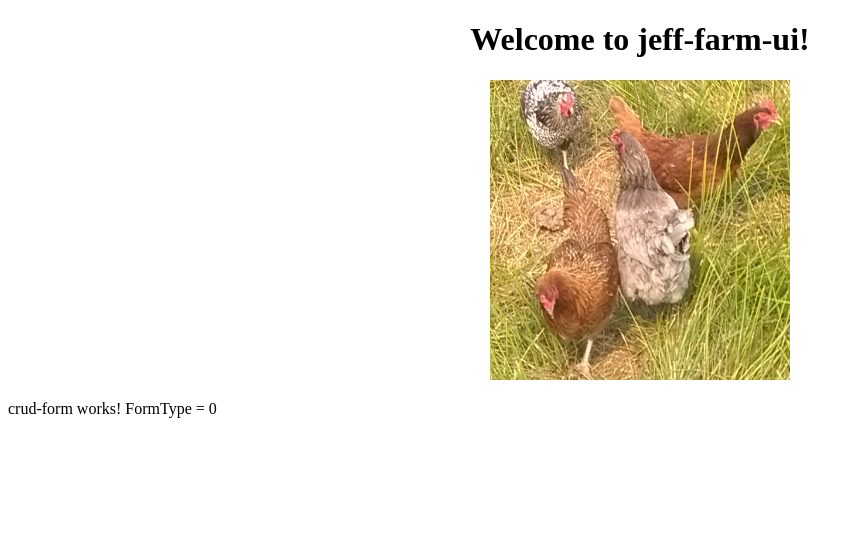
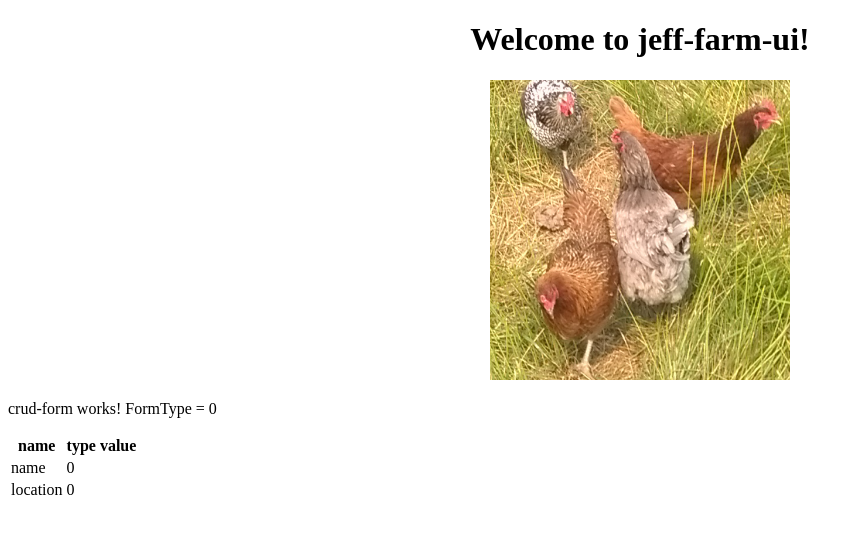
Before and after one commit to jacobpatterson1549/jeff-farm, an Angular app in the folder jeff-farm-ui/: page /farms in a window 1280 px wide. Both pictures are taken after a click on the button "Create new Item". Shown: the top 534 px of the page, without its empty margins (0-862 px from the left). Built offline with nearby package versions, Linux system fonts and the light colour scheme; no server answers.

Commit message:
passing necessary pojos to the crud-form component.

```diff
--- a/jeff-farm-ui/src/app/classes/crud.item.ts
+++ b/jeff-farm-ui/src/app/classes/crud.item.ts
@@ -1,4 +1,8 @@
+import { FormItem } from './form.item';
+
 export abstract class CrudItem {
 
     constructor(public id: number) { }
+
+    abstract getFormItems(): FormItem[];
 }
--- a/jeff-farm-ui/src/app/classes/farm.ts
+++ b/jeff-farm-ui/src/app/classes/farm.ts
@@ -1,8 +1,22 @@
 import { CrudItem } from './crud.item';
+import { FormItem, FormItemType,  } from './form.item';
 
 export class Farm extends CrudItem {
 
-    constructor(public id: number, public name: string, public location: string) {
-        super(id);
+    public static readonly ITEM_NAMES = ['name', 'location'];
+
+    public id: number;
+    public name: string;
+    public location: string;
+
+    constructor() {
+        super(-1);
+    }
+
+    getFormItems(): FormItem[] {
+        return [
+            new FormItem('name', FormItemType.String, this.name),
+            new FormItem('location', FormItemType.String, this.location),
+        ]
     }
 }
--- /dev/null
+++ b/jeff-farm-ui/src/app/classes/form.item.ts
@@ -0,0 +1,19 @@
+export class FormItem {
+    private name: string;
+    private type: FormItemType;
+    private value: string;
+
+    constructor(name: string, type: FormItemType, value?: string) {
+        this.name = name;
+        this.type = type;
+        this.value = value;
+    }
+}
+
+// TODO: It would be nice if FormItemType were a member of FormItem.
+export enum FormItemType {
+    String,
+    Boolean,
+    Integer,
+    Stars,
+}
--- a/jeff-farm-ui/src/app/components/crud-form/crud-form.component.html
+++ b/jeff-farm-ui/src/app/components/crud-form/crud-form.component.html
@@ -1,3 +1,15 @@
 <p>
   crud-form works!  FormType = {{formType}}
 </p>
+<table>
+  <tr>
+      <th>name</th>
+      <th>type</th>
+      <th>value</th>
+  </tr>
+  <tr *ngFor="let formItem of formItems">
+    <td>{{formItem.name}}</td>
+    <td>{{formItem.type}}</td>
+    <td>{{formItem.value}}</td>
+  </tr>
+</table>
--- a/jeff-farm-ui/src/app/components/crud-form/crud-form.component.ts
+++ b/jeff-farm-ui/src/app/components/crud-form/crud-form.component.ts
@@ -1,7 +1,12 @@
 import { Component, OnInit, Input } from '@angular/core';
+import { ActivatedRoute } from '@angular/router';
+import { Observable, of } from 'rxjs';
+
+import { CrudItem } from 'src/app/classes/crud.item';
+import { CrudService } from 'src/app/services/crud.service';
 import { FormType } from 'src/app/classes/form.type';
-import { CrudService } from 'src/app/services/crud.service';
-import { CrudItem } from 'src/app/classes/crud.item';
+import { FormItem } from 'src/app/classes/form.item';
+import { Farm } from 'src/app/classes/farm';
 
 @Component({
   selector: 'app-crud-form',
@@ -12,10 +17,22 @@ export class CrudFormComponent<T extends CrudItem> implements OnInit {
 
   @Input() crudService: CrudService<T>;
   @Input() formType: FormType;
+  @Input() formItems: FormItem[];
+  @Input() crudItem: T
 
-  constructor() { }
+  constructor(private route: ActivatedRoute) { }
 
   ngOnInit() {
+    if (this.formType == FormType.Create) {
+      this.formItems = this.crudItem.getFormItems();
+    }
+    if (this.formType == FormType.Update) {
+      const id = this.route.snapshot.paramMap.get('id');
+      this.crudService.get(id)
+        .subscribe((data: CrudItem) => {
+          this.crudItem = Object.assign(this.crudItem, data)
+          this.formItems = this.crudItem.getFormItems();
+          });
+    }
   }
-
 }
--- a/jeff-farm-ui/src/app/components/farms.component.ts
+++ b/jeff-farm-ui/src/app/components/farms.component.ts
@@ -2,6 +2,8 @@ import { Component, OnInit } from '@angular/core';
 
 import { FarmService } from '../services/farm.service';
 import { FormType } from '../classes/form.type';
+import { Farm } from '../classes/farm';
+import { FormItem } from '../classes/form.item';
 
 @Component({
   selector: 'app-list-farms',
@@ -9,7 +11,7 @@ import { FormType } from '../classes/form.type';
 })
 export class FarmsListComponent implements OnInit {
 
-  itemNames = ['name', 'location'];
+  itemNames = Farm.ITEM_NAMES;
 
   constructor(private farmService: FarmService) { }
 
@@ -18,11 +20,12 @@ export class FarmsListComponent implements OnInit {
 
 @Component({
   selector: 'app-farms-create',
-  template: '<app-crud-form [crudService]="farmService" [formType]="formType"></app-crud-form>'
+  template: '<app-crud-form [crudService]="farmService" [formType]="formType" [crudItem]="crudItem"></app-crud-form>'
 })
 export class FarmsCreateComponent implements OnInit {
 
   formType = FormType.Create;
+  crudItem: Farm = new Farm();
 
   constructor(private farmService: FarmService) { }
 
@@ -31,13 +34,15 @@ export class FarmsCreateComponent implements OnInit {
 
 @Component({
   selector: 'app-farms-update',
-  template: '<app-crud-form [crudService]="farmService" [formType]="formType"></app-crud-form>'
+  template: '<app-crud-form [crudService]="farmService" [formType]="formType" [crudItem]="crudItem"></app-crud-form>'
 })
 export class FarmsUpdateComponent implements OnInit {
 
   formType = FormType.Update;
+  crudItem: Farm = new Farm();
 
   constructor(private farmService: FarmService) { }
 
-  ngOnInit() { }
+  ngOnInit() {
+  }
 }
--- a/jeff-farm-ui/src/app/services/crud.service.ts
+++ b/jeff-farm-ui/src/app/services/crud.service.ts
@@ -4,6 +4,7 @@ import { Observable, of } from 'rxjs';
 import { catchError, map, tap } from 'rxjs/operators';
 
 import { CrudItem } from '../classes/crud.item';
+import { Farm } from '../classes/farm';
 
 const httpOptions = {
   headers: new HttpHeaders({ 'Content-Type': 'application/json' })
@@ -20,9 +21,10 @@ export abstract class CrudService<T extends CrudItem> {
       .pipe(catchError(this.handleError('create')));
   }
 
-  get(): Observable<T[]> {
-    return this.http.get<T[]>(this.baseUrl, httpOptions)
-      .pipe(catchError(this.handleError('get', [])));
+  get(id: string): Observable<Farm> {
+    const url = `${this.baseUrl}/${id}`;
+    return this.http.get<T>(url, httpOptions)
+      .pipe(catchError(this.handleError(`get/${id}`, null)));
   }
 
   getList(): Observable<T[]> {
@@ -37,9 +39,9 @@ export abstract class CrudService<T extends CrudItem> {
 
   delete(t: T | number): Observable<any> {
     const id = typeof t === 'number' ? t : t.id;
-    const url = this.baseUrl + '/' + id;
+    const url = `${this.baseUrl}/${id}`;
     return this.http.delete(url, httpOptions)
-      .pipe(catchError(this.handleError('delete')));
+      .pipe(catchError(this.handleError(`delete/${id}`)));
   }
 
   // copied from heroes tutorial
```
